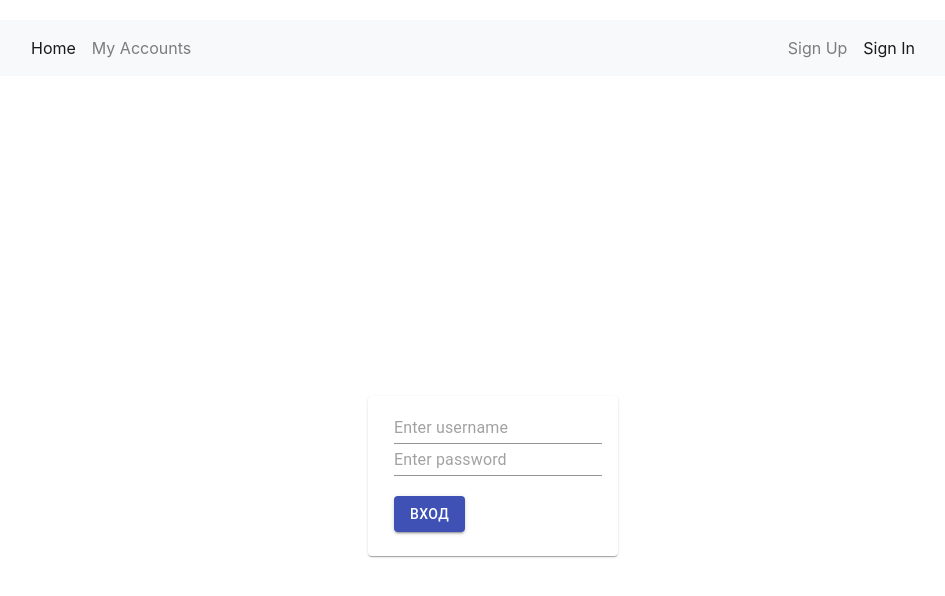
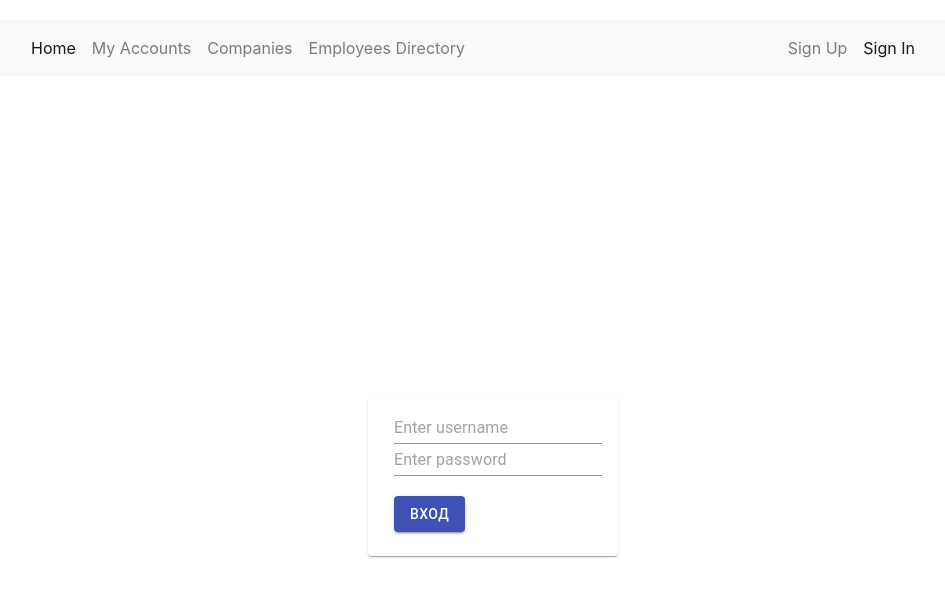
Before and after one commit to nikita03565/kotlin-react, a React (Create React App) app in the folder frontend/: page /signin in a window 1280 px wide. Shown: the top 596 px of the page, without its empty margins (167-1112 px from the left). Built offline with nearby package versions, Linux system fonts and the light colour scheme; no server answers.

Commit message:
companies front end, couple of bugfixes

```diff
--- a/frontend/src/Navbar.jsx
+++ b/frontend/src/Navbar.jsx
@@ -76,6 +76,24 @@ class Navbar extends Component {
                   My Accounts
                 </NavLink>
               </li>
+              <li
+                className="nav-item"
+                data-toggle="collapse"
+                data-target=".navbar-collapse.show"
+              >
+                <NavLink className="nav-link" to="/companies">
+                  Companies
+                </NavLink>
+              </li>
+              <li
+                className="nav-item"
+                data-toggle="collapse"
+                data-target=".navbar-collapse.show"
+              >
+                <NavLink className="nav-link" to="/directory">
+                  Employees Directory
+                </NavLink>
+              </li>
             </ul>
             {username ? (
               <div
--- a/frontend/src/Router.jsx
+++ b/frontend/src/Router.jsx
@@ -7,6 +7,7 @@ import NotFound from "./NotFound";
 import Home from "./Home";
 import Users from "./Users";
 import Accounts from "./Accounts";
+import Companies from "./Companies";
 import UserDetail from "./Users/UserDetail";
 import { tryParseJSONroles } from "./utils";
 import history from "./history";
@@ -30,8 +31,11 @@ function Router() {
           <Route exact path="/users" component={Users} />
           <Route exact path="/users/:id" component={UserDetail} />
           <Route exact path="/accounts" component={Accounts} />
-          {showFor(["ROLE_ADMIN"]) && (
+          {showFor(["ROLE_ADMIN", "ROLE_SUPER"]) && (
             <Route exact path="/directory" component={Users} />
+          )}
+          {showFor(["ROLE_SUPER"]) && (
+            <Route exact path="/companies" component={Companies} />
           )}
           <Route path="*" component={NotFound} />
         </Switch>
--- a/frontend/src/Users/index.jsx
+++ b/frontend/src/Users/index.jsx
@@ -15,7 +15,7 @@ class Users extends Component {
   state = {
     users: [],
   };
-  ignoredKeys = ["id"];
+  ignoredKeys = ["id", "companyId "];
 
   componentDidMount() {
     this.onLoadAllUsers();
@@ -173,7 +173,7 @@ class Users extends Component {
         <TableCell>${row.salary}</TableCell>
         <TableCell>{row.title}</TableCell>
         <TableCell>{roles}</TableCell>
-        <TableCell>{row.company.name}</TableCell>
+        <TableCell>{row.company?.name}</TableCell>
         <TableCell>{actions}</TableCell>
       </TableRow>
     );
```
Also changed, not shown: frontend/src/Accounts/index.jsx (+5 -4 lines), 1 other file (tests, documents, lock files or other folders).
